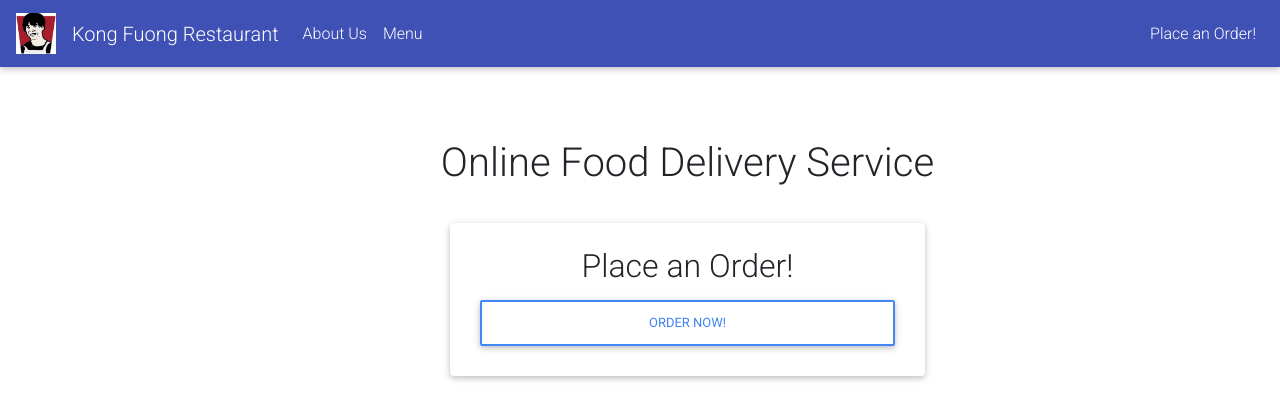
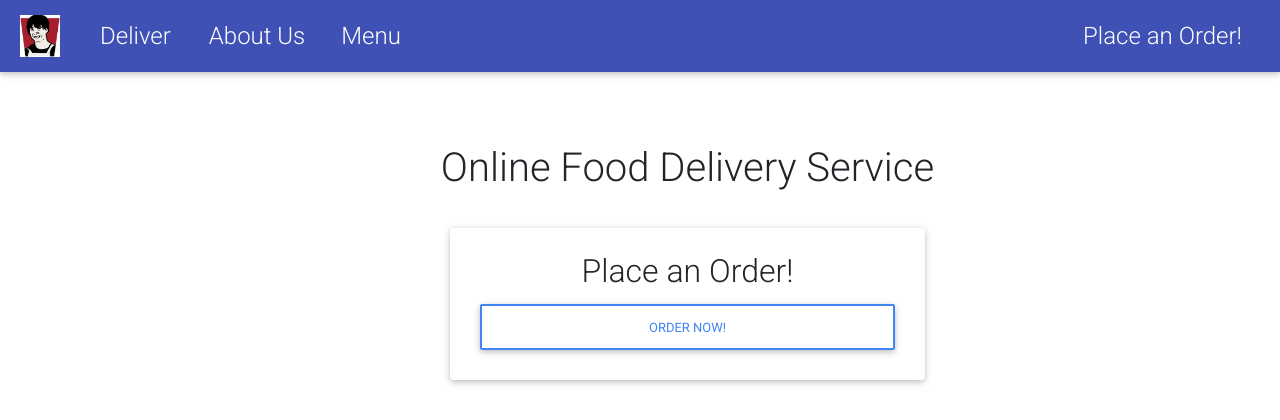
Before and after one commit to tungne1311/BTL-N13, a Django app: page / in a window 1280 px wide. Shown: the top 420 px of the page. Run offline with Django 5.2, Linux system fonts and the light colour scheme; some libraries are stand-ins or nearby versions.

Commit message:
Thay doi giao dien

```diff
--- /dev/null
+++ b/customer/static/css/styles.css
@@ -0,0 +1,40 @@
+.navbar {
+    display: flex;
+    align-items: center; /* Căn giữa theo chiều dọc */
+    padding: 10px 20px; /* Padding cho navbar */
+}
+
+.navbar-brand {
+    display: flex; /* Sử dụng flex để căn chỉnh logo và tên */
+    align-items: center; /* Căn giữa logo và tên */
+    margin-right: 20px; /* Giảm khoảng cách giữa thương hiệu và các mục khác */
+}
+
+.logo {
+    width: 40px;
+    height: auto;
+    margin-right: 40px; /* Giảm khoảng cách giữa logo và chữ "Deliver" */
+}
+
+.nav-title {
+    font-size: 1.5rem; /* Kích thước font chữ cho "Deliver" */
+}
+
+.navbar-nav {
+    display: flex; /* Sử dụng flex cho navbar-nav */
+    align-items: center; /* Căn giữa các mục liên kết */
+}
+
+.nav-item-custom {
+    font-size: 1.5rem; /* Kích thước font chữ cho các liên kết */
+    margin: 0 10px; /* Giảm khoảng cách giữa các liên kết */
+}
+
+.nav-link {
+    color: white; /* Màu chữ */
+    text-decoration: none; /* Bỏ gạch chân */
+}
+
+.nav-link:hover {
+    text-decoration: underline; /* Gạch chân khi hover */
+}
--- a/customer/templates/customer/navigation.html
+++ b/customer/templates/customer/navigation.html
@@ -1,9 +1,18 @@
 {% load static %}
 
+<!DOCTYPE html>
+<html lang="en">
+<head>
+    <meta charset="UTF-8">
+    <meta name="viewport" content="width=device-width, initial-scale=1.0">
+    <link rel="stylesheet" href="{% static 'css/styles.css' %}">
+    <title>Your Title</title>
+</head>
+<body>
     <nav class="navbar navbar-expand-lg navbar-dark indigo">
         <a class="navbar-brand d-flex align-items-center" href="{% url 'index' %}">
-    <img src="{% static 'images/logo.png' %}" alt="Deliver Logo" style="width: 40px; height: auto;" class="mr-3">
-    Kong Fuong Restaurant
+            <img src="{% static 'images/logo.png' %}" alt="Deliver Logo" class="logo">
+            <span class="nav-title">Deliver</span>
         </a>
         <button class="navbar-toggler" type="button" data-toggle="collapse" data-target="#navbarNav" aria-controls="navbarNav" aria-expanded="false" aria-label="Toggle navigation">
             <span class="navbar-toggler-icon"></span>
@@ -11,16 +20,18 @@
         <div class="collapse navbar-collapse" id="navbarNav">
             <ul class="navbar-nav mr-auto">
                 <li class="nav-item">
-        <a class="nav-link" href="{% url 'about' %}">About Us</a>
+                    <a class="nav-link nav-item-custom" href="{% url 'about' %}">About Us</a>
                 </li>
                 <li class="nav-item">
-        <a class="nav-link" href="{% url 'menu' %}">Menu</a>
+                    <a class="nav-link nav-item-custom" href="{% url 'menu' %}">Menu</a>
                 </li>
             </ul>
             <ul class="navbar-nav">
                 <li class="nav-item">
-        <a class="nav-link" href="{% url 'order' %}">Place an Order!</a>
+                    <a class="nav-link nav-item-custom" href="{% url 'order' %}">Place an Order!</a>
                 </li>
             </ul>
         </div>
     </nav>
+</body>
+</html>
```
Lines whose indentation alone changed are shown as unchanged.
